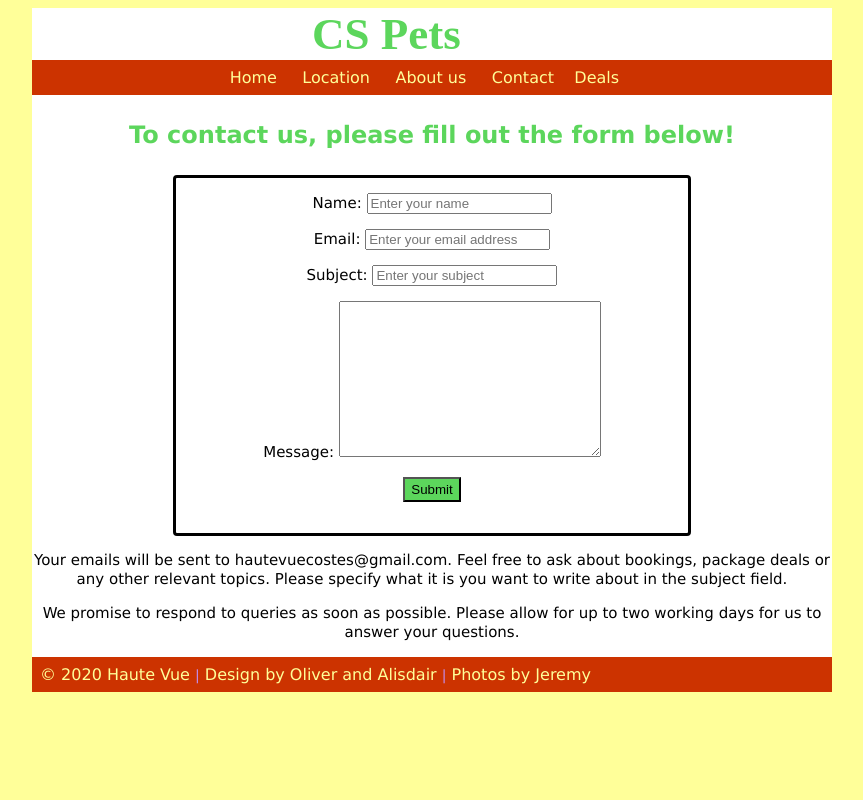
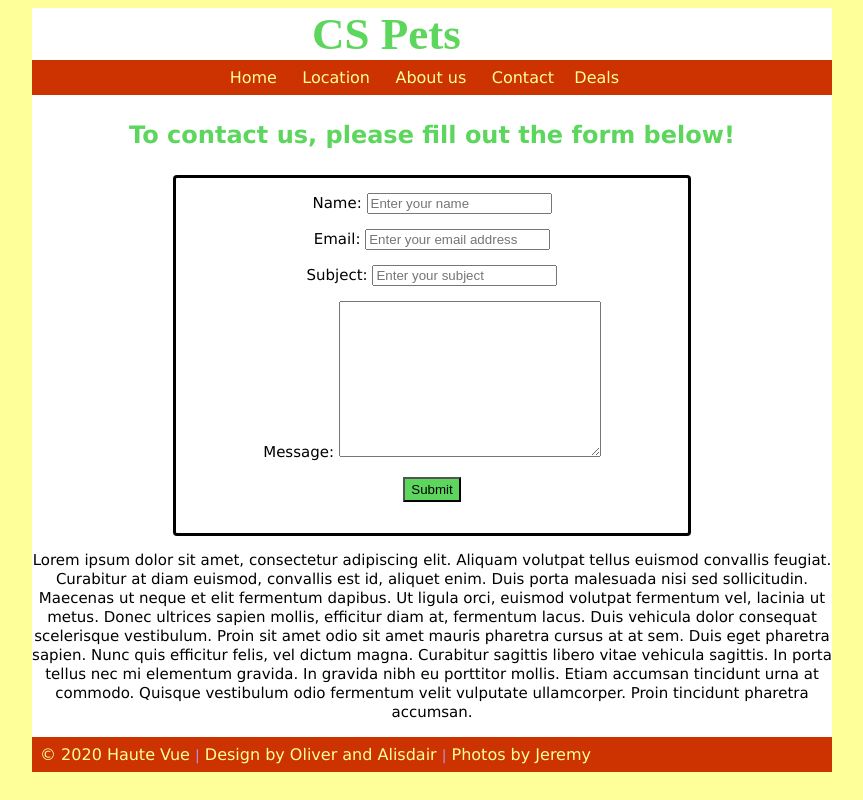
Before and after one commit to OliverStuP/CS-Pets, a PHP site: page /contact.php in a window 1280 px wide. Shown: the whole page, without its empty margins (208-1071 px from the left). Run offline with PHP 8.4, Linux system fonts and the light colour scheme.

Commit message:
Update contact.php

```diff
--- a/contact.php
+++ b/contact.php
@@ -1,6 +1,6 @@
 <?php
 define('ISITSAFETORUN', TRUE);
-define("TITLE", "Contact | Haute Vue");
+define("TITLE", "Contact | CS Pets");
 include('includes/header.php');
 $valid   = TRUE;
 ?>
@@ -35,9 +35,8 @@ $valid   = TRUE;
               </section>
 
               <section>
-               <p>Your emails will be sent to hautevuecostes@gmail.com. Feel free to ask about bookings, package deals or any other relevant topics. Please specify what it is you want to write about in the subject field.</p>
-
-               <p>We promise to respond to queries as soon as possible. Please allow for up to two working days for us to answer your questions.</p>
+               <p>Lorem ipsum dolor sit amet, consectetur adipiscing elit. Aliquam volutpat tellus euismod convallis feugiat. Curabitur at diam euismod, convallis est id, aliquet enim. Duis porta malesuada nisi sed sollicitudin. Maecenas ut neque et elit fermentum dapibus. Ut ligula orci, euismod volutpat fermentum vel, lacinia ut metus. Donec ultrices sapien mollis, efficitur diam at, fermentum lacus. Duis vehicula dolor consequat scelerisque vestibulum. Proin sit amet odio sit amet mauris pharetra cursus at at sem. Duis eget pharetra sapien. Nunc quis efficitur felis, vel dictum magna. Curabitur sagittis libero vitae vehicula sagittis. In porta tellus nec mi elementum gravida. In gravida nibh eu porttitor mollis. Etiam accumsan tincidunt urna at commodo. Quisque vestibulum odio fermentum velit vulputate ullamcorper. Proin tincidunt pharetra accumsan.
+</p>
                </section>
     </main>
 <?php
```
